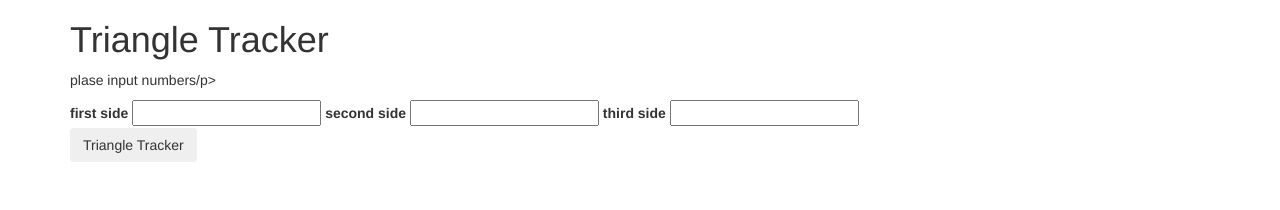
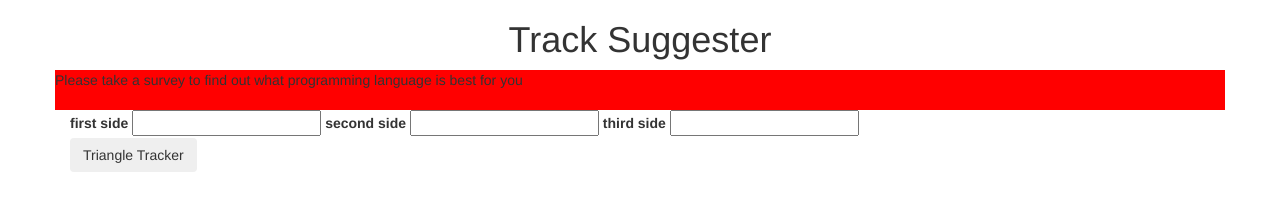
Before and after one commit to akjolilgiz/Track-suggester, a plain HTML site: page index.html in a window 1280 px wide. Drawn offline with Linux system fonts and the light colour scheme.

Commit message:
Edit README.md file

```diff
--- a/css/styles.css
+++ b/css/styles.css
@@ -5,7 +5,14 @@
 .Result{
   display:none;
 }
+h1{
+  text-align: center;
+}
+#row1{
+  background-color: red;
+  min-height: 40px;
 
+}
 /*#Equ,#Iso,#Sca,#nulTriangle{
   display:none;
 }*/
--- a/index.html
+++ b/index.html
@@ -9,9 +9,11 @@
   </head>
   <body>
     <div class="container">
-      <h1>Triangle Tracker</h1>
+      <h1>Track Suggester</h1>
+      <div class="row" id = row1>
+      <p>Please take a survey to find out what programming language is best for you</p>
 
-      <p>plase input numbers/p>
+      </div>
 
       <form id="Identity">
         <label for="first">first side</label>
```
Also changed, not shown: 1 other file.
